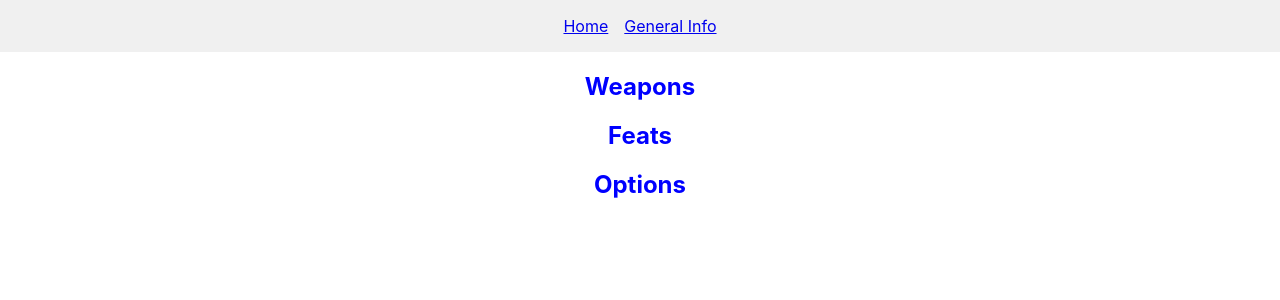
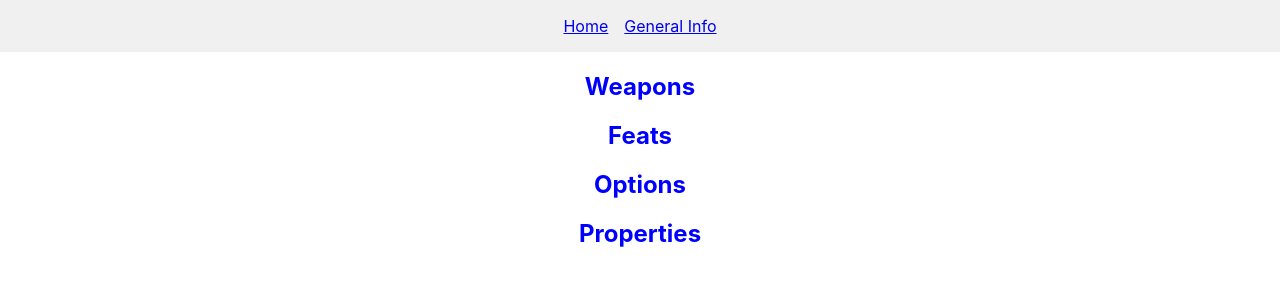
Before and after one commit to apohl53/Ult_DnD, a React (Create React App) app in the folder Ult_DnD/: page /#/general in a window 1280 px wide. Shown: the top 300 px of the page. Built offline with nearby package versions, Linux system fonts and the light colour scheme.

Commit message:
added properties list to general info page and adjusted general function accordingly.

```diff
--- a/Ult_DnD/src/app/Pages/GeneralInfo.jsx
+++ b/Ult_DnD/src/app/Pages/GeneralInfo.jsx
@@ -2,14 +2,18 @@ import React, { useState } from "react";
 import weapons from "../../data/additional-info/equipment";
 import feats from "../../data/additional-info/feats";
 import options from "../../data/additional-info/additional-options";
+import weaponProperties from "../../data/additional-info/equipmentProperties";
 
 const data = {
   Weapons: weapons,
   Feats: feats,
   Options: options,
+  Properties: weaponProperties, // ✅ Added properly
 };
 
 function General() {
+  console.log("weaponProperties:", weaponProperties);
+
   const [openSection, setOpenSection] = useState(null);
   const [openDetail, setOpenDetail] = useState(null);
   const [weaponType, setWeaponType] = useState(null);
@@ -33,6 +37,7 @@ function General() {
 
   const isWeaponsSection = (header) => header === "Weapons";
   const isOptionsSection = (header) => header === "Options";
+  const isPropertiesSection = (header) => header === "Properties";
 
   const filteredWeapons =
     weaponType === null
@@ -130,6 +135,25 @@ function General() {
                     </div>
                   ))}
                 </div>
+              ) : isPropertiesSection(header) ? (
+                <ul>
+                  {Object.values(items).map((property) => (
+                    <li key={property.name}>
+                      <span
+                        onClick={() => toggleDetail(property)}
+                        style={{ cursor: "pointer", color: "darkred" }}
+                      >
+                        {property.name}
+                      </span>
+                      {openDetail === property && (
+                        <p style={{ marginLeft: "20px" }}>
+                          <strong>Description:</strong>{" "}
+                          {property.description || "No description available."}
+                        </p>
+                      )}
+                    </li>
+                  ))}
+                </ul>
               ) : (
                 <ul>
                   {items.map((item) => (
--- a/Ult_DnD/src/components/InputForm.jsx
+++ b/Ult_DnD/src/components/InputForm.jsx
@@ -1,10 +1,13 @@
 import { useState } from "react";
 import { dndData } from "../data/dndData";
+import { speciesData } from "../data/speciesData";
 
 export default function InputForm({ onSubmit }) {
   const [charClass, setCharClass] = useState("");
   const [level, setLevel] = useState("");
   const [subclass, setSubclass] = useState("");
+  const [species, setSpecies] = useState("");
+  const [subspecies, setSubspecies] = useState("");
 
   const handleSubmit = (e) => {
     e.preventDefault();
@@ -16,6 +19,25 @@ export default function InputForm({ onSubmit }) {
 
   return (
     <form onSubmit={handleSubmit}>
+      {/* <label>
+          Species:
+          <select
+            value={species}
+            onChange={(e) => {
+              setSpecies(e.target.value);
+              setSubspecies(""); // reset subspecies when species changes
+            }}
+          >
+            <option value="">Select a species</option>
+            {Object.keys(speciesData).map((sp) => (
+              <option key={sp} value={sp}>
+                {sp}
+              </option>
+            ))}
+          </select>
+        </label>
+      */}
+
       <label>
         Class:
         <select
--- /dev/null
+++ b/Ult_DnD/src/data/additional-info/equipmentProperties.jsx
@@ -0,0 +1,125 @@
+const weaponProperties = {
+  Ammunition: {
+    name: "Ammunition",
+    description: `You can use a weapon that has the Ammunition property to make a ranged attack only if you have ammunition to fire from it. The type of ammunition required is specified with the weapon's range. Each attack expends one piece of ammunition. Drawing the ammunition is part of the attack (you need a free hand to load a one-handed weapon). After a fight, you can spend 1 minute to recover half the ammunition (round down) you used in the fight; the rest is lost.`,
+  },
+  Finesse: {
+    name: "Finesse",
+    description: `When making an attack with a Finesse weapon, use your choice of your Strength or Dexterity modifier for the attack and damage rolls. You must use the same modifier for both rolls.`,
+  },
+  Heavy: {
+    name: "Heavy",
+    description: `You have Disadvantage on attack rolls with a Heavy weapon if it's a Melee weapon and your Strength score isn't at least 13 or if it's a Ranged weapon and your Dexterity score isn't at least 13.`,
+  },
+  Light: {
+    name: "Light",
+    description: `When you take the Attack action on your turn and attack with a Light weapon, you can make one extra attack as a Bonus Action later on the same turn. That extra attack must be made with a different Light weapon, and you don't add your ability modifier to the extra attack's damage unless that modifier is negative. For example, you can attack with a Shortsword in one hand and a Dagger in the other using the Attack action and a Bonus Action, but you don't add your Strength or Dexterity modifier to the damage roll of the Bonus Action unless that modifier is negative.`,
+  },
+  Loading: {
+    name: "Loading",
+    description: `You can fire only one piece of ammunition from a Loading weapon when you use an action, a Bonus Action, or a Reaction to fire it, regardless of the number of attacks you can normally make.`,
+  },
+  Range: {
+    name: "Range",
+    description: `A Range weapon has a range in parentheses after the Ammunition or Thrown property. The range lists two numbers. The first is the weapon's normal range in feet, and the second is the weapon's long range. When attacking a target beyond normal range, you have Disadvantage on the attack roll. You can't attack a target beyond the long range.`,
+  },
+  Reach: {
+    name: "Reach",
+    description: `A Reach weapon adds 5 feet to your reach when you attack with it, as well as when determining your reach for Opportunity Attacks with it.`,
+  },
+  Thrown: {
+    name: "Thrown",
+    description: `If a weapon has the Thrown property, you can throw the weapon to make a ranged attack, and you can draw that weapon as part of the attack. If the weapon is a Melee weapon, use the same ability modifier for the attack and damage rolls that you use for a melee attack with that weapon.`,
+  },
+  "Two-Handed": {
+    name: "Two-Handed",
+    description: `A Two-Handed weapon requires two hands when you attack with it.`,
+  },
+  Versatile: {
+    name: "Versatile",
+    description: `A Versatile weapon can be used with one or two hands. A damage value in parentheses appears with the property. The weapon deals that damage when used with two hands to make a melee attack.`,
+  },
+
+  Firearm: {
+    name: "Firearm",
+    description: `You don't add your ability modifier to the weapon's damage, unless otherwise stated. Firearm ammunition is destroyed upon use.`,
+  },
+  Recoil: {
+    name: "Recoil",
+    description: `After you make an attack with this weapon, you can't make ranged attacks beyond the weapon's normal range until the end of the current turn.`,
+  },
+  //   "": {
+  //     name: "",
+  //     description: ``,
+  //   },
+  //   "": {
+  //     name: "",
+  //     description: ``,
+  //   },
+  //   "": {
+  //     name: "",
+  //     description: ``,
+  //   },
+
+  // Mastery Properties
+  Cleave: {
+    name: "Cleave",
+    description: `If you hit a creature with a melee attack roll using this weapon, you can make a melee attack roll with the weapon against a second creature within 5 feet of the first that is also within your reach. On a hit, the second creature takes the weapon's damage, but don't add your ability modifier to that damage unless that modifier is negative. You can make this extra attack only once per turn.`,
+  },
+
+  Graze: {
+    name: "Graze",
+    description: `If your attack roll with this weapon misses a creature, you can deal damage to that creature equal to the ability modifier you used to make the attack roll. This damage is the same type dealt by the weapon, and the damage can be increased only by increasing the ability modifier.`,
+  },
+  Nick: {
+    name: "Nick",
+    description: `When you make the extra attack of the Light property, you can make it as part of the Attack action instead of as a Bonus Action. You can make this extra attack only once per turn.`,
+  },
+  Push: {
+    name: "Push",
+    description: `If you hit a creature with this weapon, you can push the creature up to 10 feet straight away from yourself if it is Large or smaller.`,
+  },
+  Sap: {
+    name: "Sap",
+    description: `If you hit a creature with this weapon, that creature has Disadvantage on its next attack roll before the start of your next turn.`,
+  },
+  Slow: {
+    name: "Slow",
+    description: `If you hit a creature with this weapon and deal damage to it, you can reduce its Speed by 10 feet until the start of your next turn. If the creature is hit more than once by weapons that have this property, the Speed reduction doesn't exceed 10 feet.`,
+  },
+  Topple: {
+    name: "Topple",
+    description: `If you hit a creature with this weapon, you can force the creature to make a Constitution saving throw (DC 8 plus the ability modifier used to make the attack roll and your Proficiency Bonus). On a failed save, the creature has the Prone condition.`,
+  },
+  Vex: {
+    name: "Vex",
+    description: `If you hit a creature with this weapon and deal damage to the creature, you have Advantage on your next attack roll against that creature before the end of your next turn.`,
+  },
+
+  Automatic: {
+    name: "Automatic",
+    description: `When you make an attack with this weapon, you can choose to make two attacks instead. These attacks are always made with Disadvantage, regardless of circumstance. You can't replace these attacks. If this weapon has the Ammunition property, these attacks use twice the normal amount of ammunition.`,
+  },
+
+  Explode: {
+    name: "Explode",
+    description: `When you take the Attack action, you can replace one of your attacks with an explosion from this weapon's projectile. This explosion is a 5-foot-radius Sphere centered on a point you choose within the weapon's normal range. Each creature within the Sphere makes a Dexterity saving throw (DC 8 plus your Strength or Dexterity modifier and your Proficiency Bonus). On a failed save, a creature takes the weapon's damage, but don't add your ability modifier to that damage unless that modifier is negative. On a successful save, a creature takes half as much damage. You can create an explosion only once per turn.`,
+  },
+  Scatter: {
+    name: "Scatter",
+    description: `Being within 5 feet of an enemy doesn't impose Disadvantage on your ranged attack rolls with this weapon.`,
+  },
+
+  Sighted: {
+    name: "Sighted",
+    description: `Attacking at long range with this weapon doesn't impose Disadvantage on your attack rolls. When you hit a creature with an attack using this weapon at long range, you can reroll any of the damage dice and must use the new roll.`,
+  },
+
+  //
+  //   fill: {
+  //     name: "fill",
+  //     description: ``,
+  //   },
+};
+
+export default weaponProperties;
--- /dev/null
+++ b/Ult_DnD/src/data/speciesData.jsx
@@ -0,0 +1,12 @@
+const speciesData = {
+  Human: {
+    /* details */
+  },
+  Elf: {
+    /* details */
+  },
+  Dwarf: {
+    /* details */
+  },
+  // etc.
+};
```
